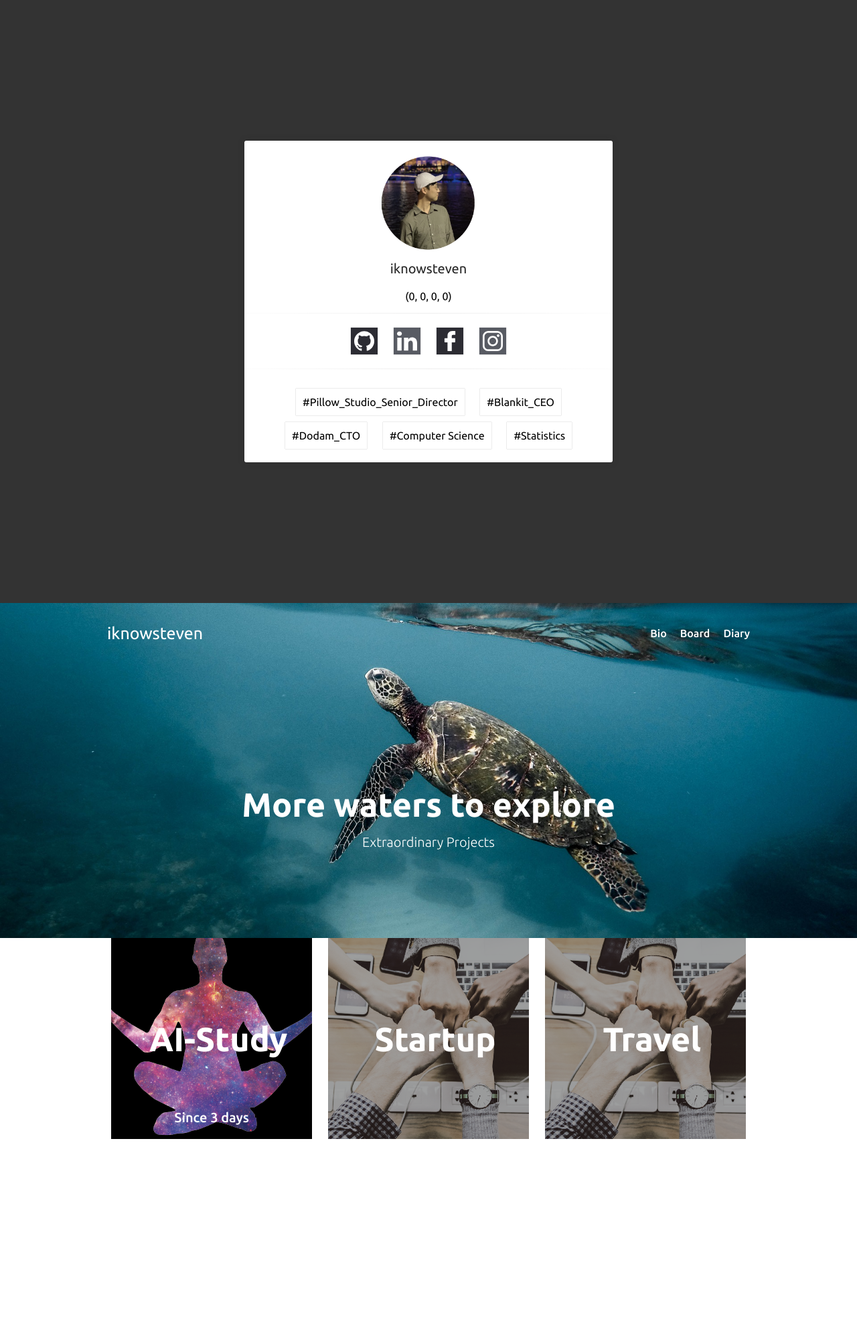
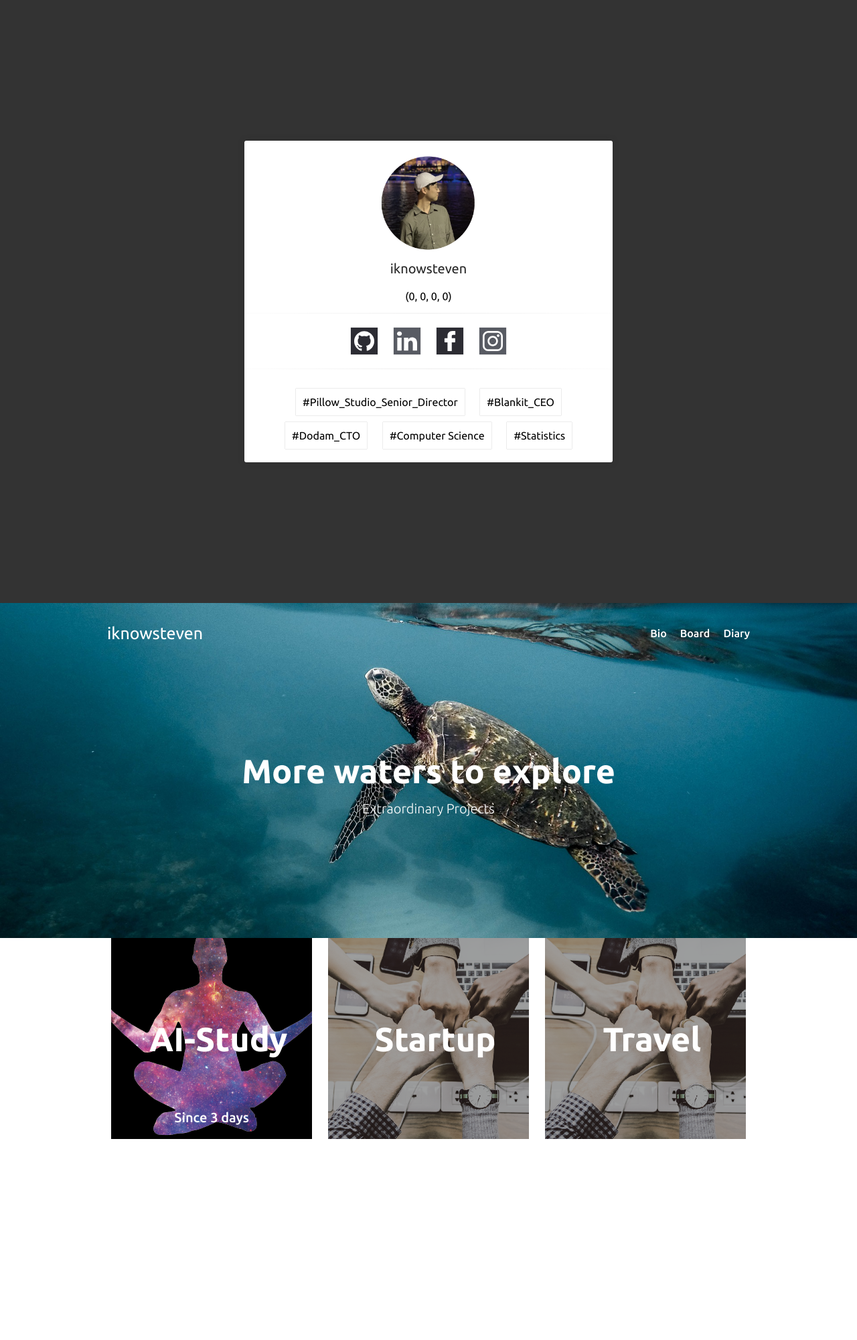
Before and after one commit to iknowSteven/iknowSteven.github.io, a Jekyll site: the page built from index.md, in a window 1280 px wide. Shown: the whole page at 67% size. Built offline with Jekyll 4.4.1, drawn with Linux system fonts in a browser that asks for light colours; our own code applies the rules of GitHub Pages for plain Markdown files.

Commit message:
no message

```diff
--- a/assets/css/home.css
+++ b/assets/css/home.css
@@ -181,7 +181,7 @@ body {
      padding: 0;
      color: #fff;
      position: relative;
-     top: 50%;
+     top: 40%;
      left: 50%;
      width: 100%;
      transform:translate(-50%, -50%);
@@ -194,7 +194,7 @@ body {
     padding: 0;
     color: #fff;
     position: relative;
-    top: 50%;
+    top: 40%;
     left: 50%;
     width: 100%;
     transform:translate(-50%, -50%);
```
